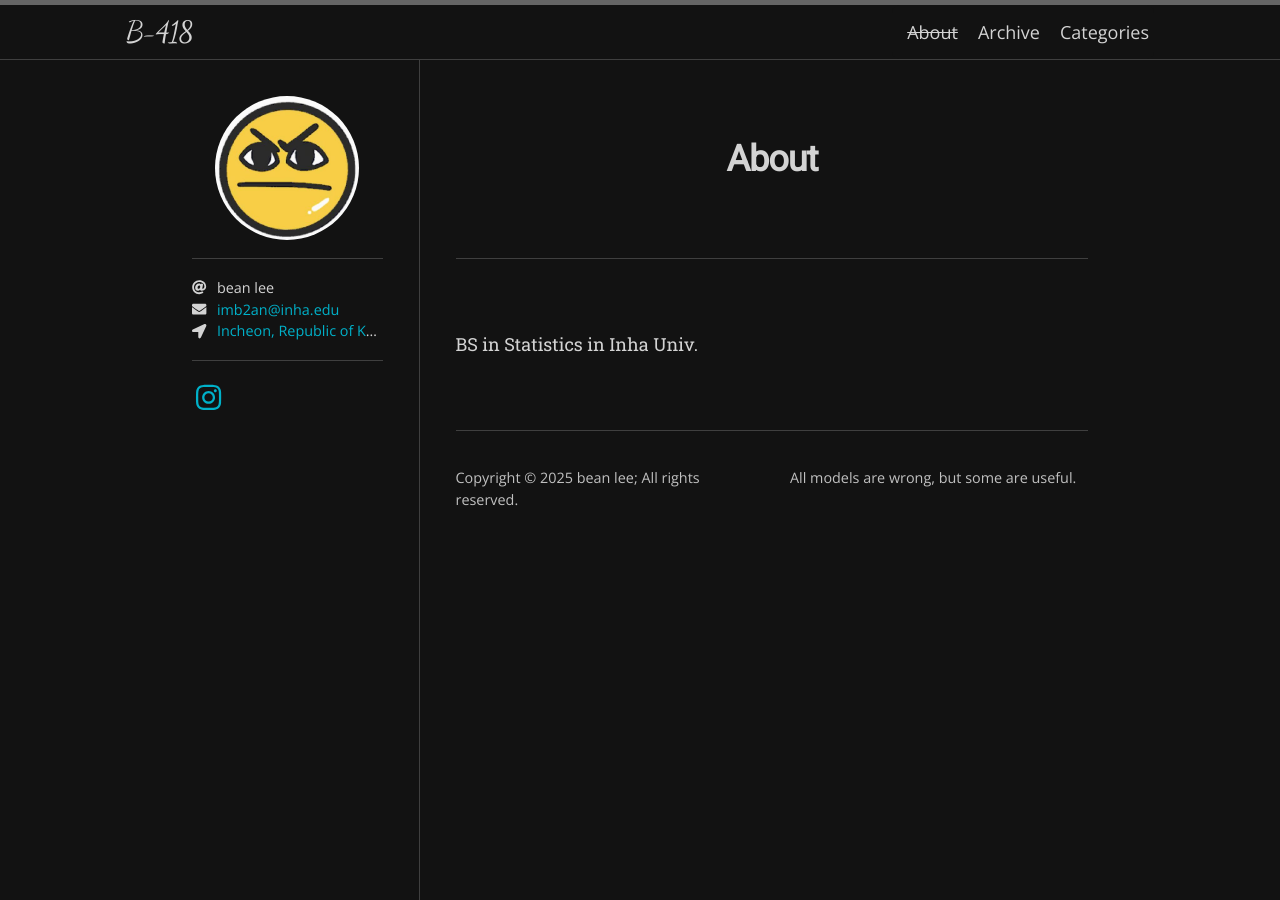
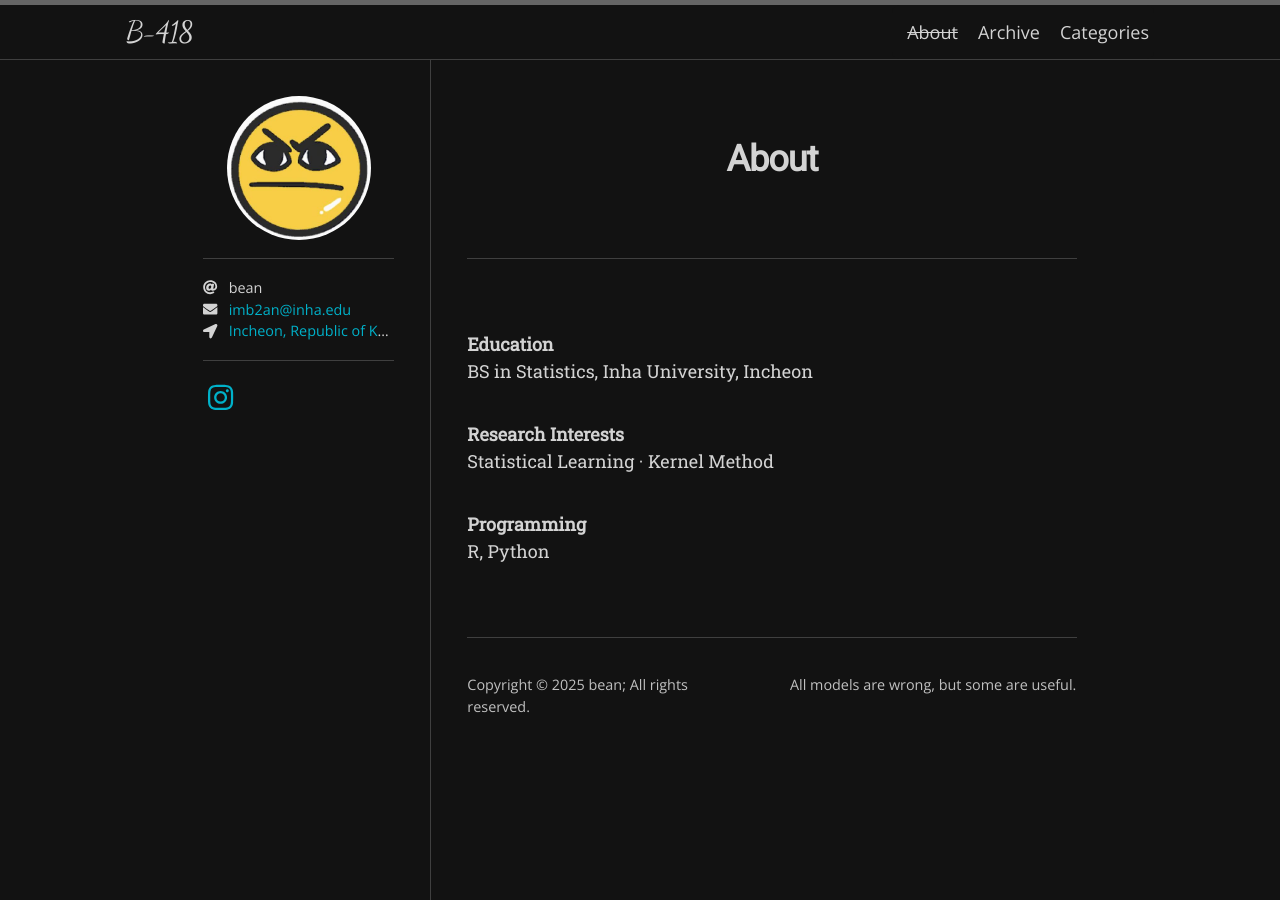
Before and after one commit to B-4l8/B-4l8.github.io, a Jekyll site: the page built from about.md, in a window 1280 px wide. Built offline with Jekyll 4.4.1, drawn with Linux system fonts in a browser that asks for light colours; nearby versions of some CDN libraries; some web fonts are replaced.

Commit message:
index,about

```diff
--- a/_config.yml
+++ b/_config.yml
@@ -1,7 +1,7 @@
 title: B-418
 description: All models are wrong, but some are useful.
 
-author: bean lee
+author: bean
 avatar: /logo.jpg
 email: imb2an@inha.edu
 location: Incheon, Republic of Korea
--- a/about.md
+++ b/about.md
@@ -4,4 +4,11 @@ title: About
 permalink: /about/
 ---
 
-BS in Statistics in Inha Univ.
+**Education**
+BS in Statistics, Inha University, Incheon
+
+**Research Interests**
+Statistical Learning · Kernel Method
+
+**Programming**
+R, Python
--- a/index.markdown
+++ b/index.markdown
@@ -5,4 +5,4 @@
 layout: home
 ---
 
-Hi
+**내가 이 세상에 태어날 확률은 0이었다.**
```
Also changed, not shown: etc/about.markdown (renamed from about.markdown).
